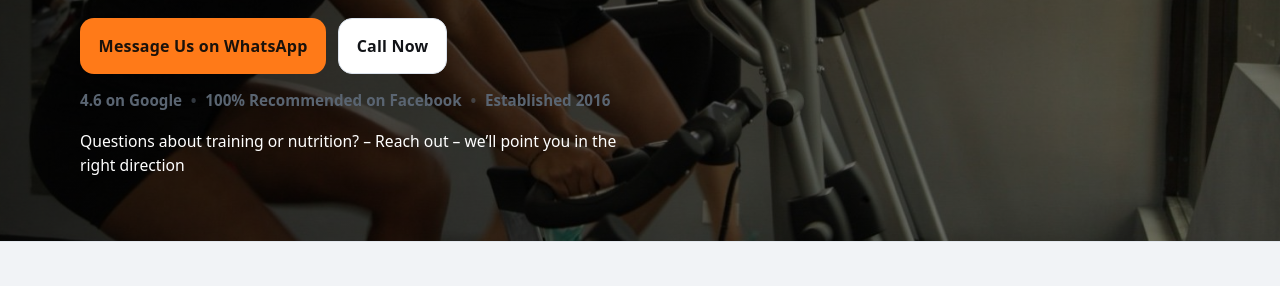
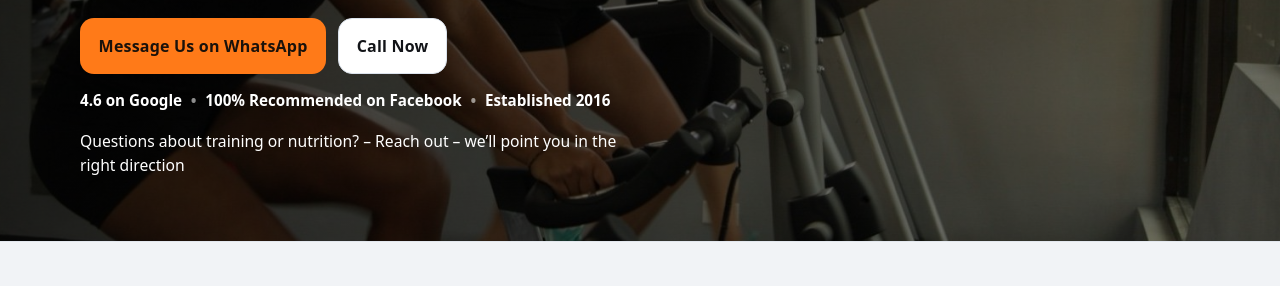
Before and after one commit to SheheenAwe/kinetic-health-fitness-, a plain HTML site: page index.html in a window 1280 px wide. Shown: the part 373-659 px from the top of the page. Drawn offline with Linux system fonts and the light colour scheme.

Commit message:
Update styles.css
trust elements to ffffff for readability

```diff
--- a/styles.css
+++ b/styles.css
@@ -319,3 +319,12 @@ h2{ margin:0 0 .65rem 0; font-size: var(--h2); letter-spacing:-0.01em; }
 .hero-bg .micro {
   color: #ffffff;
 }
+.hero-bg h1,
+.hero-bg .lead,
+.hero-bg .kicker,
+.hero-bg .trust-line,
+.hero-bg .trust-line span,
+.hero-bg .dot,
+.hero-bg .micro {
+  color: #ffffff;
+}
```
